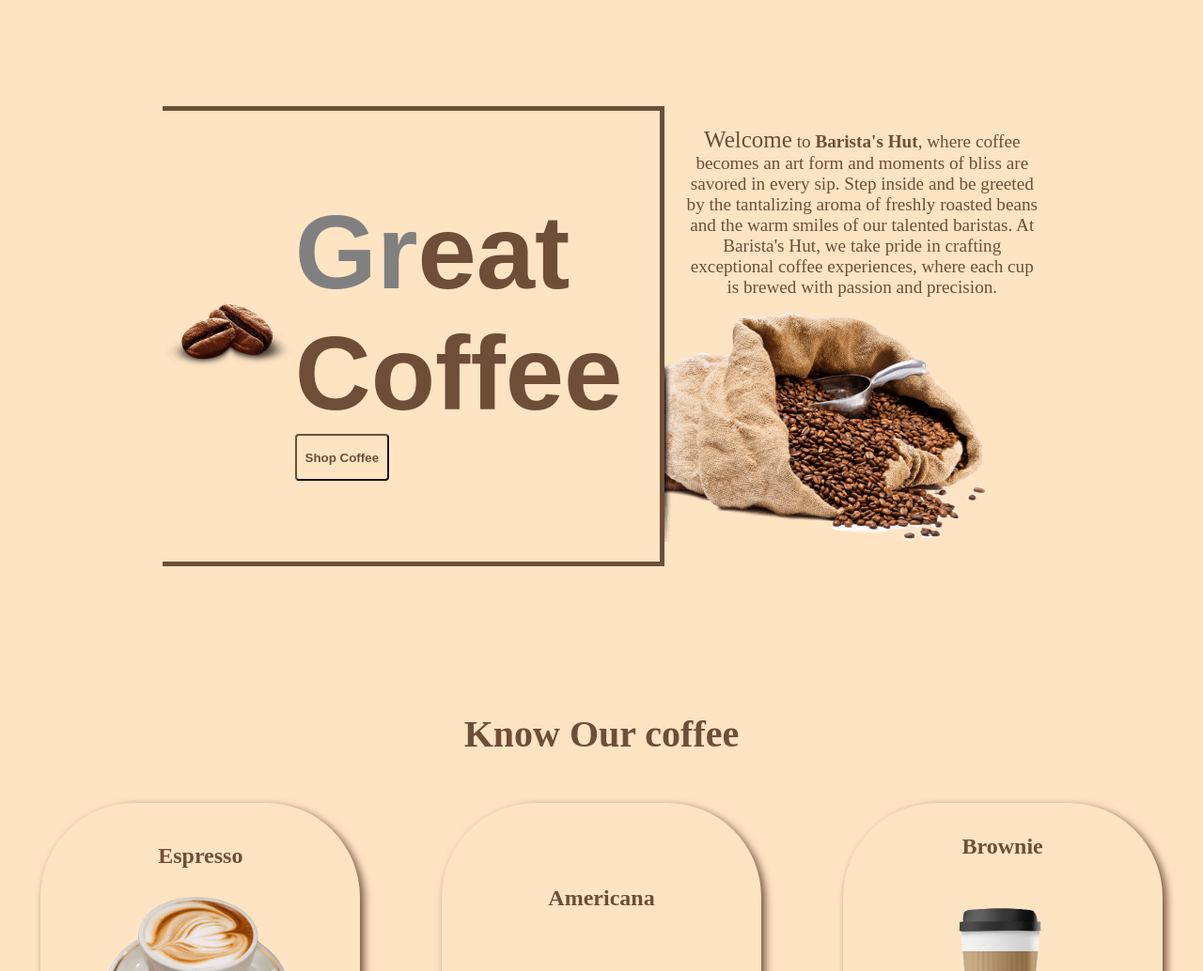
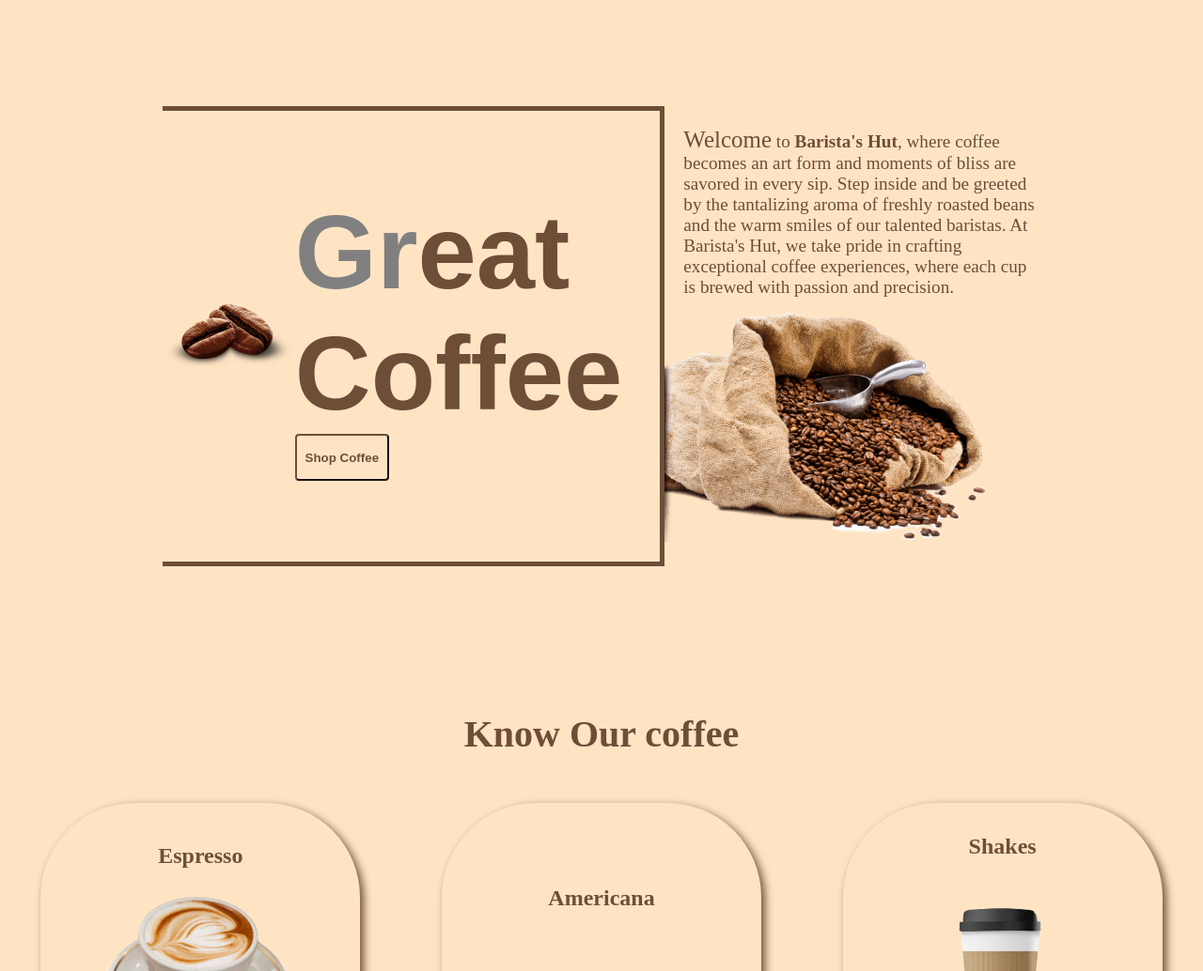
Before and after one commit to Mirza-Shahriar-Tonmoy/Barista-s-Hut, a plain HTML site: page index.html in a window 1280 px wide. Shown: the part 160-1194 px from the top of the page at 94% size. Drawn offline with Linux system fonts and the light colour scheme; a web font is replaced by a local one.

Commit message:
edited a card

```diff
--- a/index.html
+++ b/index.html
@@ -50,8 +50,8 @@
             </div>
           </div>
           <div class="hero-image">
-            <p style="color: #6f4e37; font-size: larger; margin-left: 20px">
-              <span style="font-size: 25px; text-align: justify">Welcome</span>
+            <p style="color: #6f4e37; font-size: larger; margin-left: 20px; text-align: left;">
+              <span style="font-size: 25px;">Welcome</span>
               to <span class="bold">Barista's Hut</span>, where coffee becomes
               an art form and moments of bliss are savored in every sip. Step
               inside and be greeted by the tantalizing aroma of freshly roasted
@@ -88,7 +88,7 @@
             </p>
           </div>
           <div class="card">
-            <h1 class="small-heading">Brownie</h1>
+            <h1 class="small-heading">Shakes</h1>
             <img src="images/Coffee_CB.png" alt="" width="220px">
             <p style="color: #6f4e37; font-size: 25px;font-family: sans-serif">Lorem ipsum dolor sit amet consectetur adipisicing elit. Praesentium quos ea dolore laboriosam mollitia optio tempore repellat modi sequi voluptate?</p>
           </div>
```
